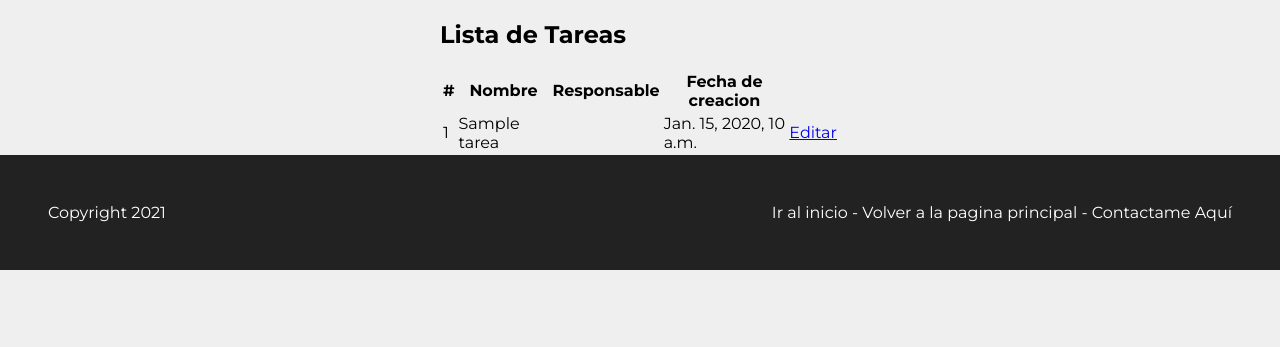
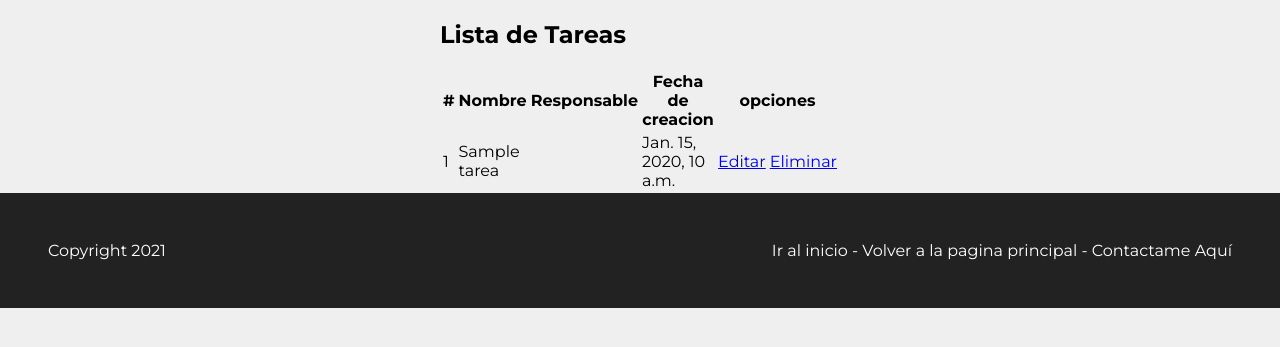
Before and after one commit to RodrigoCmZa/ProyectoPrueba, a Django app: page /AppFamilia/tarea/ in a window 1280 px wide. Shown: the part 260-607 px from the top of the page. Run offline with Django 3.2, Linux system fonts and the light colour scheme; tables that the repository leaves empty hold one stand-in row (values such as "Sample post").

Commit message:
crud completo funcional

```diff
--- a/AppFamilia/urls.py
+++ b/AppFamilia/urls.py
@@ -7,6 +7,7 @@
     Abuelos,
     crear_tareas,
     editar_tareas,
+    eliminar_tarea,
     mostrar_tarea,
     crear_padres,
 )
@@ -22,4 +23,5 @@
     path("tarea/", mostrar_tarea, name='mostrar_tareas'),
     path("tarea/crear", crear_tareas, name='crear_tareas'),
     path("tarea/editar/<id>", editar_tareas, name='editar_tareas'),
+    path("tarea/eliminar/<id>", eliminar_tarea, name='eliminar_tarea'),
 ]
--- a/AppFamilia/views.py
+++ b/AppFamilia/views.py
@@ -99,18 +99,14 @@
 # Vistas basadas en Clases
 
 
-
-
 def mostrar_tarea(request):
     tareas = Tareas.objects.all()
     ctx = {
         "titulo": "Lista de tareas",
         "tareas": tareas,
-
     }
 
     return render(request, "tareas.html", context=ctx)
-
 
 
 def crear_tareas(request):
@@ -118,7 +114,9 @@
     if request.method == "POST":
         nombre = request.POST["nombre_tarea"]
         responsable = request.POST["responsable"]
-        tarea = Tareas.objects.create(nombre=nombre, responsables=responsable)  # noqa
+        tarea = Tareas.objects.create(
+            nombre=nombre, responsables=responsable
+        )  # noqa
         tarea.save()
 
         messages.success(request, "Tarea: " + nombre + " ¡Guardada con exito!")
@@ -130,16 +128,24 @@
 def editar_tareas(request, id):
     tarea = Tareas.objects.get(id=id)
 
-    ctx= {"tarea": tarea, 'titulo': "Formulario para editar tareas"}
-    if request.method == 'POST':
-        nombre = request.POST['nombre_tarea']
+    ctx = {"tarea": tarea, "titulo": "Formulario para editar tareas"}
+    if request.method == "POST":
+        nombre = request.POST["nombre_tarea"]
         print("Hola mundo")
-        responsable = request.POST['responsable']
-        tarea.nombre=nombre
-        tarea.responsables=responsable
+        responsable = request.POST["responsable"]
+        tarea.nombre = nombre
+        tarea.responsables = responsable
         tarea.save()
-        messages.success(request, 'Tarea:' + nombre +' ¡Tarea editada con éxito!')
+        messages.success(
+            request, "Tarea:" + nombre + " ¡Tarea editada con éxito!"
+        )
         return redirect("/AppFamilia/tarea")
 
+    return render(request, "editar_tarea.html", context=ctx)
 
-    return render(request, "editar_tarea.html", context=ctx)
+
+def eliminar_tarea(request, id):
+    tarea = Tareas.objects.get(id=id)
+    tarea.delete()
+    messages.success(request, "¡Tarea eliminada!")
+    return redirect("/AppFamilia/tarea")
--- a/mvt/Templates/tareas.html
+++ b/mvt/Templates/tareas.html
@@ -20,6 +20,7 @@
                     <th>Nombre</th>
                     <th>Responsable</th>
                     <th>Fecha de creacion</th>
+                    <th colspan="2"> opciones</th>
 
                 </tr>
             </thead>
@@ -31,7 +32,7 @@
                     <td>{{tarea.responsable}}</td>
                     <td>{{tarea.dia_de_creacion}}</td>
                     <td><a href="{%  url 'editar_tareas' tarea.id %}" class="">Editar</a></td>
-
+                    <td><a href="{%  url 'eliminar_tarea' tarea.id %}" class="">Eliminar</a></td>
                 </tr>
                 {% endfor %}
             </tbody>
```
